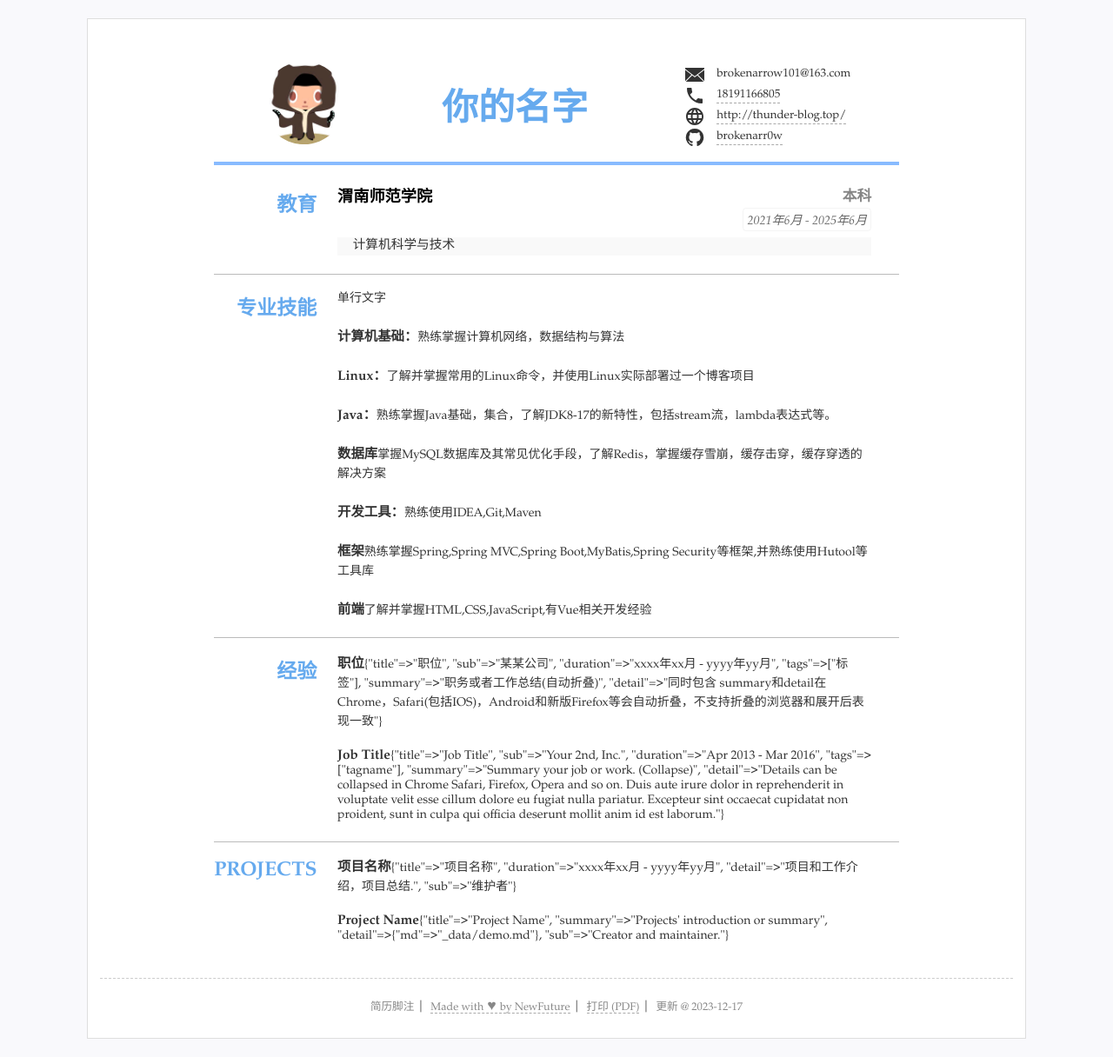
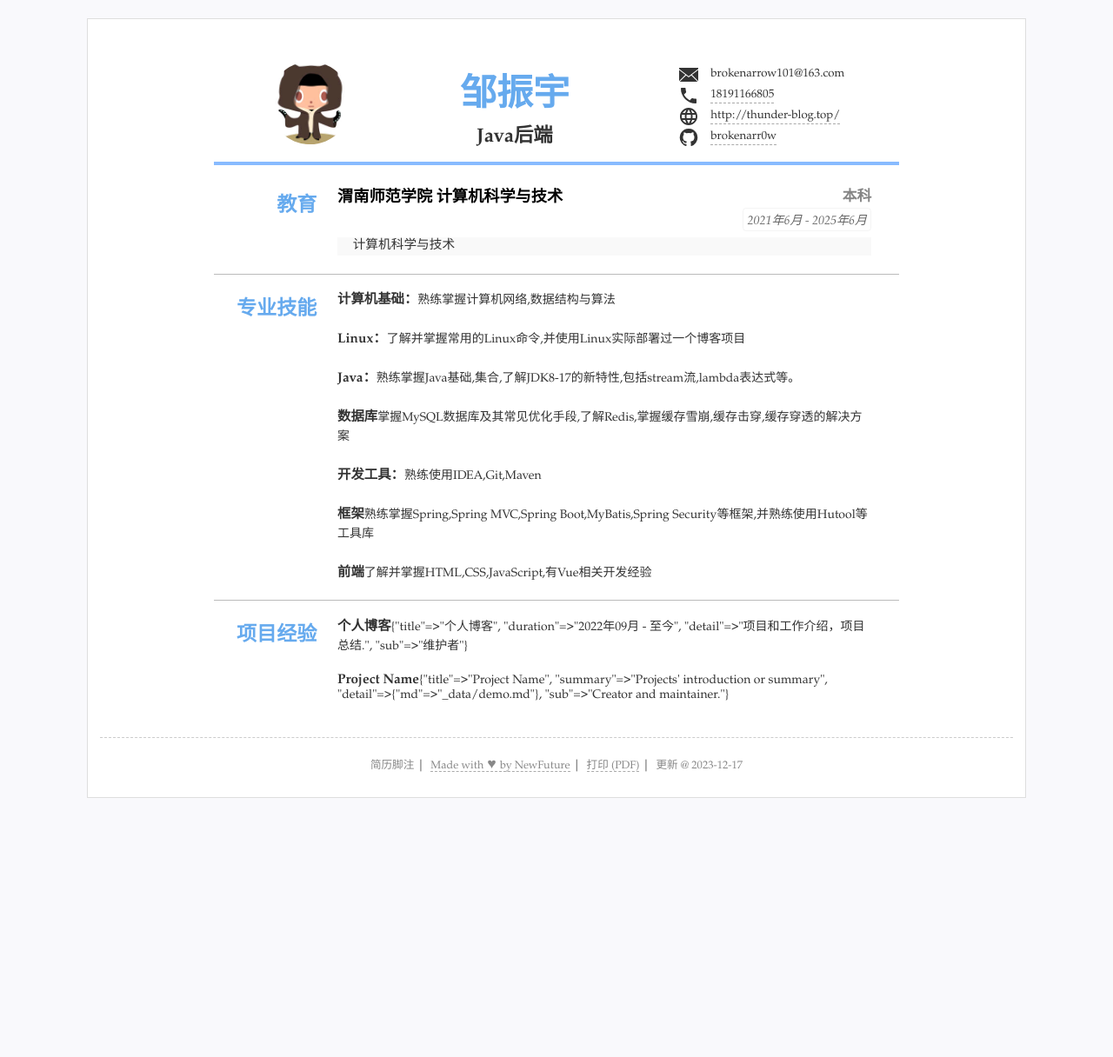
Before and after one commit to brokenarr0w/resume, a Jekyll site: the page built from index.html, in a window 1280 px wide. Shown: the whole page at 87% size. Built offline with Jekyll 4.4.1, drawn with Linux system fonts in a browser that asks for light colours; after the commit the page ends 939 px from its top, so only the background shows below that.

Commit message:
Update resume.yml

```diff
--- a/_data/resume.yml
+++ b/_data/resume.yml
@@ -1,10 +1,10 @@
 # 数据格式可以为 yaml(文件以.yml结尾) 或者json(文件以.json结尾)
 # 如果YAML格式的数据请先检查格式是否有误，可选检查工具 http://www.yamllint.com
 
-title: "简历标题"
+title: "实习简历"
 lang: "zh" #语言设置 zh表示中文 en 表示英语
-name: "你的名字"
-jobtitle: "" #可空不显示
+name: "邹振宇"
+jobtitle: "Java后端" #可空不显示
 photo: "assets/img/photo.jpg" #照片可空，不显示
 
 #联系方式
@@ -30,7 +30,7 @@ main: #简历主要内容，
 - type: education #类别为ID
   name: 教育 #显示名称，空则使用type
   content: #内容基本格式 标题-副标题-日期-详细内容 (都允许空)
-  - title: 渭南师范学院
+  - title: 渭南师范学院 计算机科学与技术
     duration: "2021年6月 - 2025年6月"
     sub: 本科
     detail: 计算机科学与技术
@@ -38,47 +38,26 @@ main: #简历主要内容，
 others: #其他列表显示
 - type: others #ID可以为空
   name: '专业技能'
-  content: #选择需要的格式
-  - 单行文字
+  content:
   - title: "计算机基础："
-    text: "熟练掌握计算机网络，数据结构与算法"
+    text: "熟练掌握计算机网络,数据结构与算法"
   - title: "Linux："
-    text: "了解并掌握常用的Linux命令，并使用Linux实际部署过一个博客项目"
+    text: "了解并掌握常用的Linux命令,并使用Linux实际部署过一个博客项目"
   - title: "Java："
-    text: "熟练掌握Java基础，集合，了解JDK8-17的新特性，包括stream流，lambda表达式等。"
+    text: "熟练掌握Java基础,集合,了解JDK8-17的新特性,包括stream流,lambda表达式等。"
   - title: "数据库"
-    text: "掌握MySQL数据库及其常见优化手段，了解Redis，掌握缓存雪崩，缓存击穿，缓存穿透的解决方案"
+    text: "掌握MySQL数据库及其常见优化手段,了解Redis,掌握缓存雪崩,缓存击穿,缓存穿透的解决方案"
   - title: "开发工具："
     text: "熟练使用IDEA,Git,Maven"
   - title: "框架"
     text: "熟练掌握Spring,Spring MVC,Spring Boot,MyBatis,Spring Security等框架,并熟练使用Hutool等工具库"
   - title: "前端"
     text: "了解并掌握HTML,CSS,JavaScript,有Vue相关开发经验"
-- type: experience
-  name: 经验
+- type: projects
+  name: 项目经验
   content:
-  - title: 职位
-    sub: 某某公司
-    duration: "xxxx年xx月 - yyyy年yy月"
-    tags:
-    - 标签
-    summary: 职务或者工作总结(自动折叠)
-    detail: 同时包含 summary和detail在Chrome，Safari(包括IOS)，Android和新版Firefox等会自动折叠，不支持折叠的浏览器和展开后表现一致
-    # open: open
-    #可以设置open默认展开
-  - title: Job Title
-    sub: Your 2nd, Inc.
-    duration: Apr 2013 - Mar 2016
-    tags:
-    - tagname
-    summary: Summary your job or work. (Collapse)
-    detail: Details can be collapsed in Chrome Safari, Firefox, Opera and so on. Duis aute irure dolor in reprehenderit in voluptate velit esse cillum dolore eu fugiat nulla pariatur. Excepteur sint occaecat cupidatat non proident, sunt in culpa qui officia deserunt mollit anim id est laborum.
-
-- type: projects
-  name: Projects
-  content:
-  - title: 项目名称
-    duration: xxxx年xx月 - yyyy年yy月
+  - title: 个人博客
+    duration: 2022年09月 - 至今
     detail: 项目和工作介绍，项目总结.
     sub: 维护者
   - title: Project Name
```
